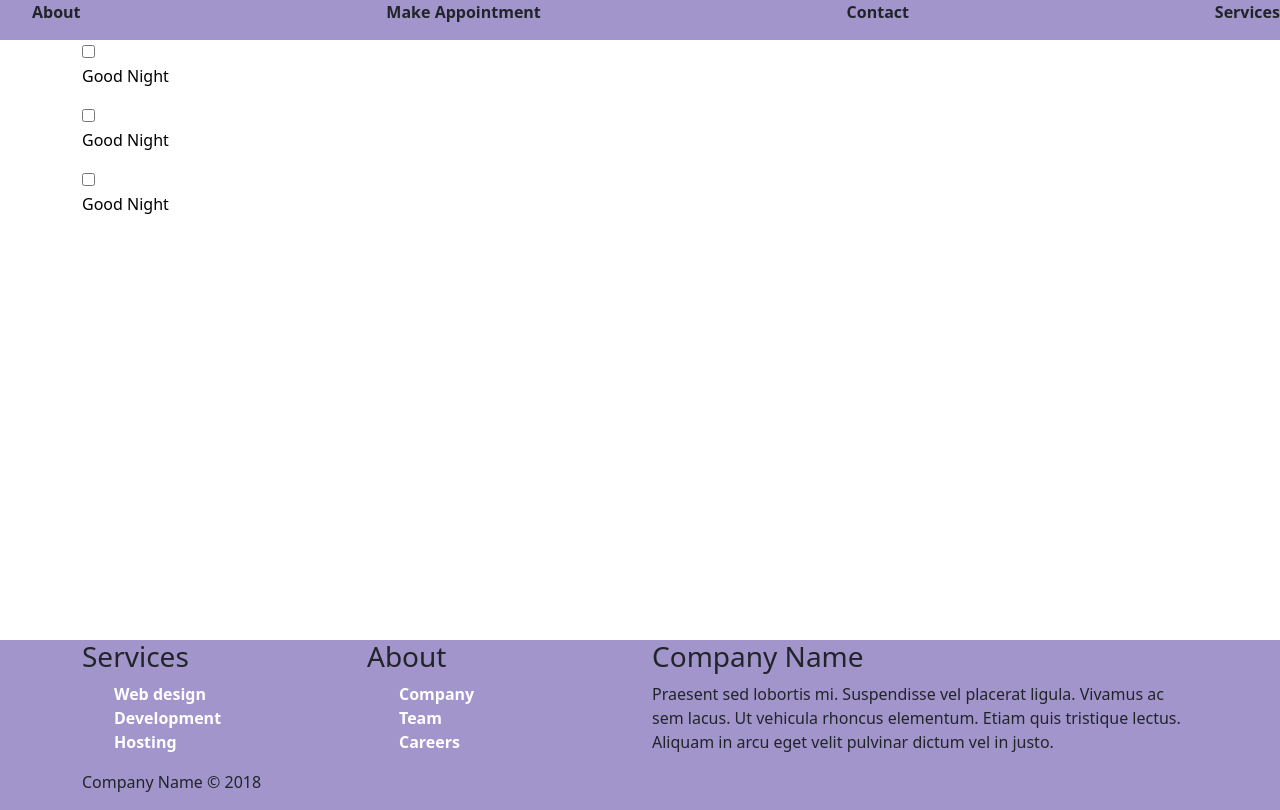
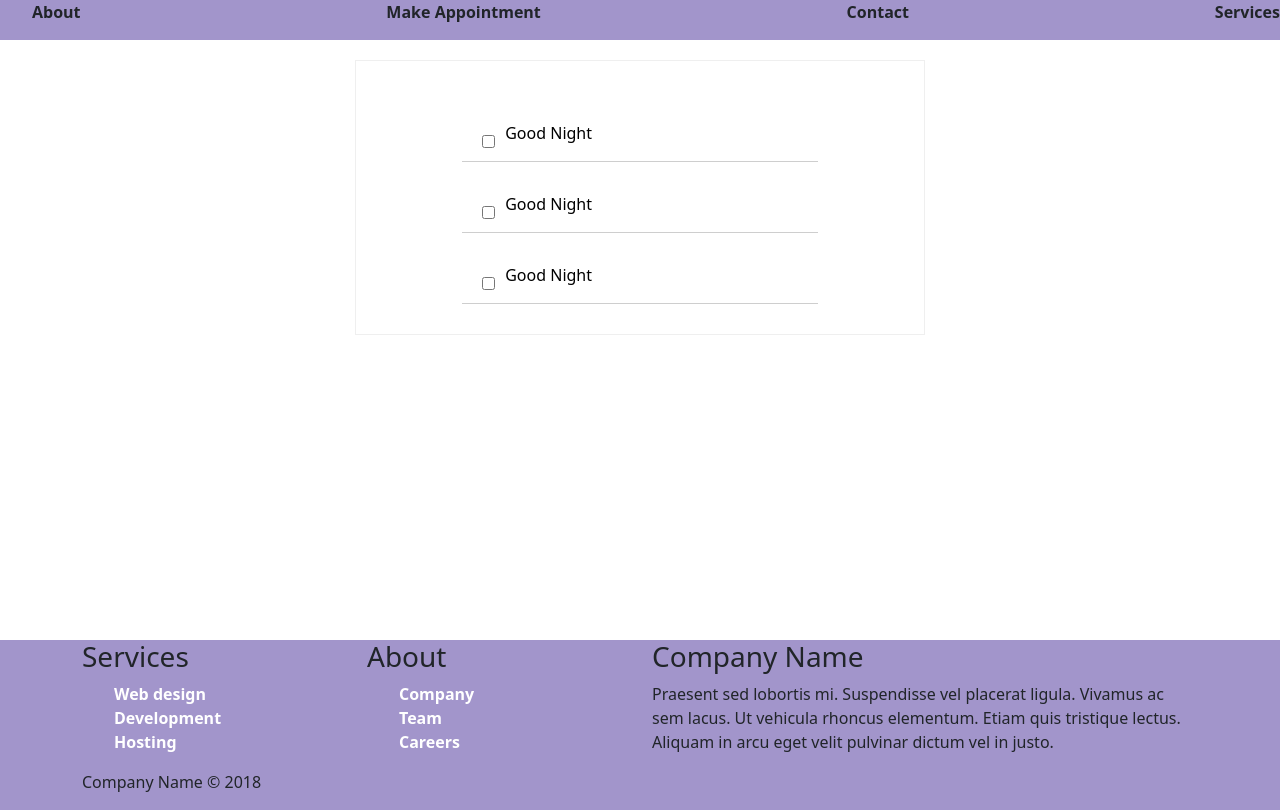
Before and after one commit to Debbyermel/gallery-react, a React (Create React App) app: page / in a window 1280 px wide. Built offline with nearby package versions, Linux system fonts and the light colour scheme.

Commit message:
item component

```diff
--- a/src/components/Checkbox.js
+++ b/src/components/Checkbox.js
@@ -1,6 +1,6 @@
 import React, {useReducer} from "react";
 
-export function Checkbox() {
+export default function Checkbox() {
   const [checked, toggle] = useReducer(
     (checked) => !checked,
     false
--- a/src/components/Todo.js
+++ b/src/components/Todo.js
@@ -1,35 +1,13 @@
 import React from 'react';
+import TodoItem from "./TodoItem";
 
 export default function Todo() {
-  const date = new Date();
-  const hours = date.getHours();
-  let timeOfDay;
-  const styles = {
-    display: "block",
-    fontSize: "16px"
-  }
-
-  if(hours > 12 && hours < 18) {
-    timeOfDay = "Afternoon"
-    styles.color = "#fea000"
-  }
-  else if (hours < 12) {
-    timeOfDay = "Morning"
-    styles.color = "#73bedb"
-  }
-  else {
-    timeOfDay = "Night"
-    styles.color = "#000"
-  }
 
   return (
-    <div>
-      <input type="checkbox" />
-      <p style={styles}>Good {timeOfDay}</p>
-      <input type="checkbox" />
-      <p style={styles}>Good {timeOfDay}</p>
-      <input type="checkbox" />
-      <p style={styles}>Good {timeOfDay}</p>
+    <div className="todo-list">
+      <TodoItem />
+      <TodoItem />
+      <TodoItem />
     </div>
   )
 }
--- /dev/null
+++ b/src/components/TodoItem.js
@@ -0,0 +1,30 @@
+import React from 'react';
+
+export default function TodoItem() {
+  const date = new Date();
+  const hours = date.getHours();
+  let timeOfDay;
+  const styles = {
+    display: "block",
+    fontSize: "16px"
+  }
+
+  if(hours > 12 && hours < 18) {
+    timeOfDay = "Afternoon"
+    styles.color = "#fea000"
+  }
+  else if (hours < 12) {
+    timeOfDay = "Morning"
+    styles.color = "#73bedb"
+  }
+  else {
+    timeOfDay = "Night"
+    styles.color = "#000"
+  }
+  return (
+    <div className="todo-item">
+      <input type="checkbox" />
+      <p style={styles}>Good {timeOfDay}</p>
+    </div>
+  )
+}
--- a/src/css/App.css
+++ b/src/css/App.css
@@ -1,38 +1,3 @@
 .App {
   text-align: center;
 }
-
-.App-logo {
-  height: 40vmin;
-  pointer-events: none;
-}
-
-@media (prefers-reduced-motion: no-preference) {
-  .App-logo {
-    animation: App-logo-spin infinite 20s linear;
-  }
-}
-
-.App-header {
-  background-color: #282c34;
-  min-height: 100vh;
-  display: flex;
-  flex-direction: column;
-  align-items: center;
-  justify-content: center;
-  font-size: calc(10px + 2vmin);
-  color: white;
-}
-
-.App-link {
-  color: #61dafb;
-}
-
-@keyframes App-logo-spin {
-  from {
-    transform: rotate(0deg);
-  }
-  to {
-    transform: rotate(360deg);
-  }
-}
--- a/src/css/index.css
+++ b/src/css/index.css
@@ -36,3 +36,36 @@
 a {
   text-decoration: none;
 }
+
+.todo-list {
+  background-color: white;
+  margin: 20px auto;
+  width: 50%;
+  display: flex;
+  flex-direction: column;
+  align-items: center;
+  border: 1px solid #efefef;
+  padding: 30px;
+}
+
+.todo-item {
+  display: flex;
+  align-items: center;
+  justify-content: flex-start;
+  padding:  30px 20px 0;
+  width: 70%;
+  border-bottom: 1px solid #cecece;
+  font-size: 15px;
+  font-weight: 200;
+  color: #333;
+}
+
+input[type=checkbox] {
+  margin-right: 10px;
+  padding: 20px;
+  font-size: 30px;
+}
+
+input[type=checkbox]:focus {
+  outline: none;
+}
```
